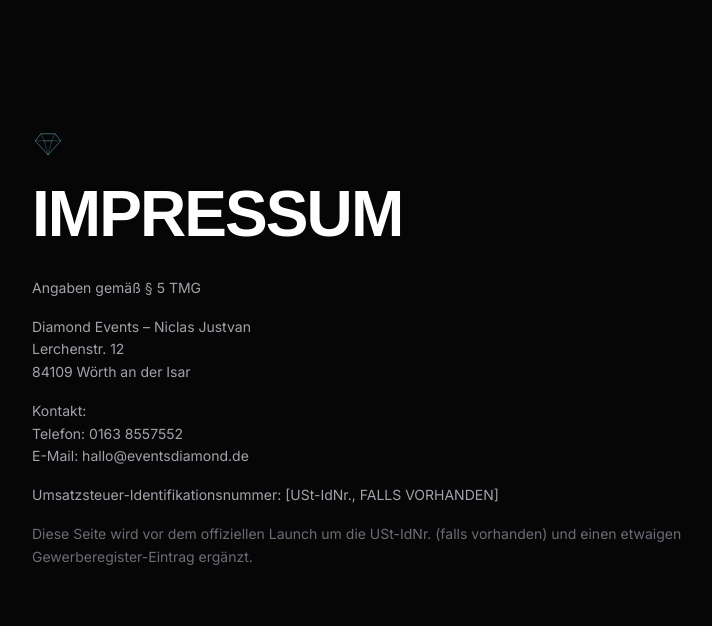
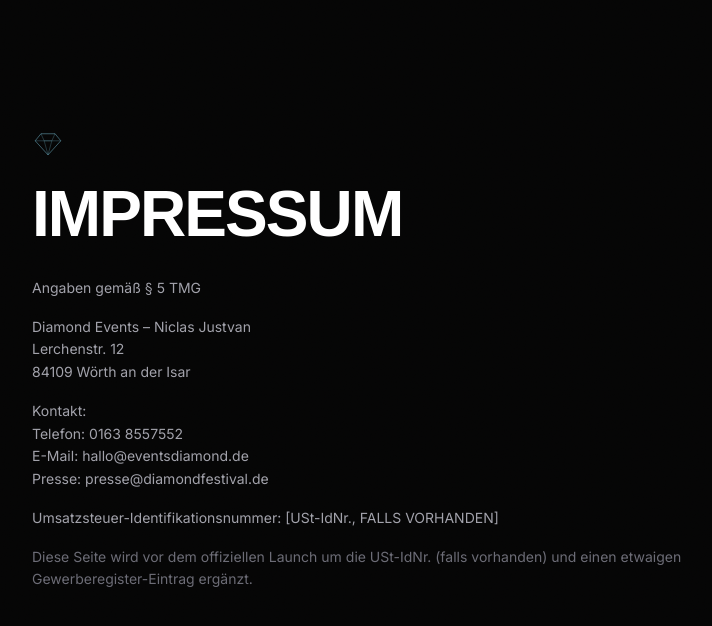
Before and after one commit to niclaskloske-cell/diamond-festival-2027, a Next.js app: page /impressum in a window 1280 px wide. Shown: the top 626 px of the page, without its empty margins (32-744 px from the left). Built offline with nearby package versions, Linux system fonts and the light colour scheme; a web font is replaced by a local one.

Commit message:
Set press contact and correct live domain
Press email is now presse@diamondfestival.de (shown in the Kontakt
section and the Impressum). siteUrl corrected to the actually
registered diamondfestival.de (was a placeholder diamond-festival.de
guess from scaffolding).

```diff
--- a/src/app/impressum/page.tsx
+++ b/src/app/impressum/page.tsx
@@ -1,6 +1,7 @@
 import type { Metadata } from "next";
 
 import { LegalPage } from "@/components/layout/LegalPage";
+import { festival } from "@/data/festival";
 
 export const metadata: Metadata = { title: "Impressum" };
 
@@ -25,7 +26,9 @@
         <br />
         Telefon: 0163 8557552
         <br />
-        E-Mail: hallo@eventsdiamond.de
+        E-Mail: {festival.contact.email}
+        <br />
+        Presse: {festival.contact.press}
       </p>
       <p>Umsatzsteuer-Identifikationsnummer: [USt-IdNr., FALLS VORHANDEN]</p>
       <p className="text-faint">
--- a/src/data/festival.ts
+++ b/src/data/festival.ts
@@ -33,7 +33,7 @@
   contact: {
     email: "hallo@eventsdiamond.de",
     phone: "0163 8557552",
-    press: "[PRESSE-E-MAIL]",
+    press: "presse@diamondfestival.de",
   },
 
   minAge: 16,
@@ -41,7 +41,7 @@
     "Ab 16 Jahren mit gültigem Ausweis. Unter 18 nur mit Muttizettel (Erziehungsbeauftragung nach § 2 JuSchG) und volljähriger Begleitperson.",
 
   /** Used by the JSON-LD Event schema and the OG tags. */
-  siteUrl: "https://diamond-festival.de",
+  siteUrl: "https://diamondfestival.de",
   ogImage: "/og.jpg",
 } as const;
 
```
